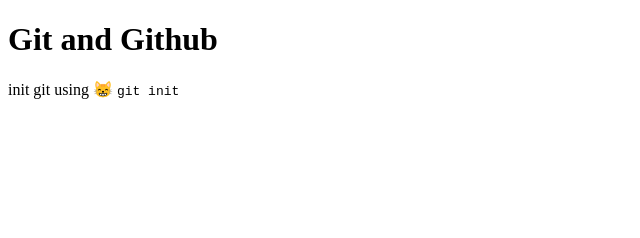
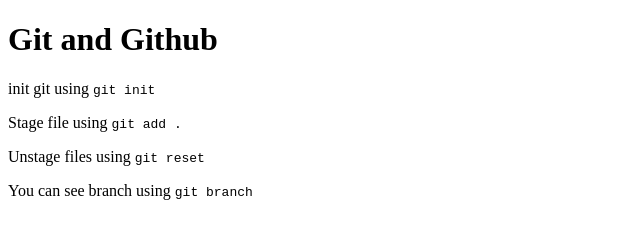
Before and after one commit to BhautikChudasama/git, a plain HTML site: page index.html in a window 1280 px wide. Shown: the whole page, without its empty margins (0-640 px from the left). Drawn offline with Linux system fonts and the light colour scheme.

Commit message:
☘️ Add more commands

```diff
--- a/index.html
+++ b/index.html
@@ -10,8 +10,20 @@
 <body>
     <h1>Git and Github</h1>
     <p>
-        init git using 😸
+        init git using
         <code>git init</code>
+    </p>
+    <p>
+        Stage file using
+        <code>git add .</code>
+    </p>
+    <p>
+        Unstage files using
+        <code>git reset</code>
+    </p>
+    <p>
+        You can see branch using
+        <code>git branch</code>
     </p>
 </body>
 </html>
```
